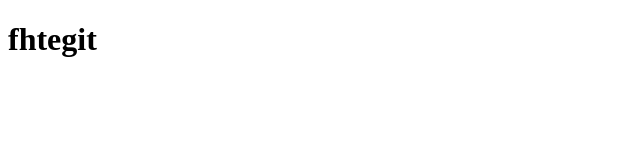
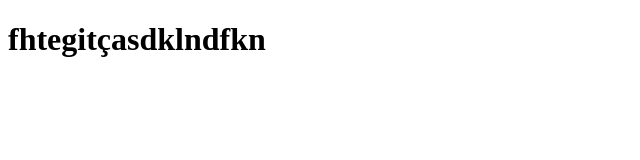
Before and after one commit to raimundoGouveia/kenzie, a plain HTML site: page index.html in a window 1280 px wide. Shown: the whole page, without its empty margins (0-640 px from the left). Drawn offline with Linux system fonts and the light colour scheme.

Commit message:
alteração dentro da tag h1

```diff
--- a/index.html
+++ b/index.html
@@ -7,5 +7,5 @@
     <title>Document</title>
 </head>
 <body>
-    <h1> fhtegit </h1>
+    <h1> fhtegitçasdklndfkn </h1>
 </html>
```
